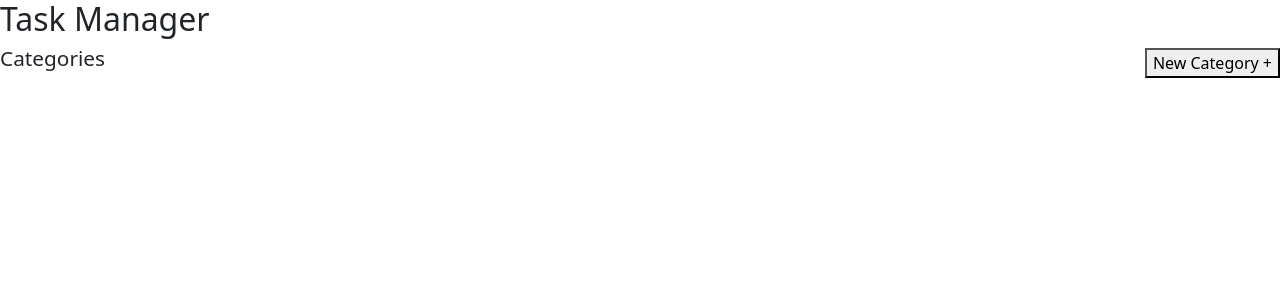
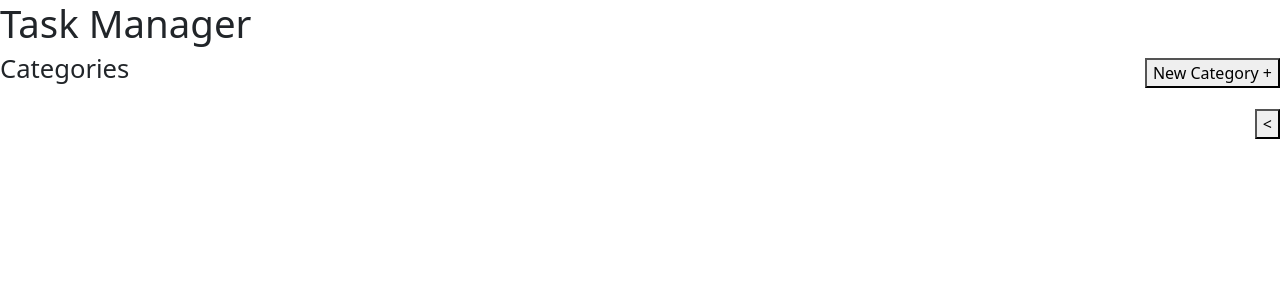
Before and after one commit to MouTurE/TaskManager, a React (Vite) app: page / in a window 1280 px wide. Shown: the top 300 px of the page. Built offline with nearby package versions, Linux system fonts and the light colour scheme; the HTML template or start-up script is replaced by a standard one.

Commit message:
UI adaptability fix

```diff
--- a/src/App.tsx
+++ b/src/App.tsx
@@ -256,6 +256,7 @@ function App() {
 
   const [categories, setCategories] = useState<string[]>([]);
   const [selectedCategory, selectCategory] = useState<string>("");
+  const [categoryVisible, setCategoryVisible] = useState<boolean>(true);
 
   //const [tasks, setTasks] = useState<string[]>([]);
 
@@ -271,7 +272,10 @@ function App() {
   };
 
   const CreateCategegoryButton = (
-    <div className="CreateButton">
+    <div
+      style={{ display: categoryVisible == true ? "block" : "none" }}
+      className="CreateButton"
+    >
       <button
         onClick={() => {
           textInput_toggleVisibility(!textInput_visible);
@@ -298,20 +302,41 @@ function App() {
 
   const Test = (
     <div className="ScreenHolder">
-      <div className="Categories">
-        <h1 style={{ fontSize: "2em" }}>Task Manager</h1>
+      <div
+        style={{ width: categoryVisible == true ? "100%" : "4%" }}
+        className="Categories"
+      >
+        <h1
+          style={{
+            display: categoryVisible == true ? "block" : "none",
+            fontSize: "3vw",
+          }}
+        >
+          Task Manager
+        </h1>
         <div
           style={{
             display: "flex",
+            flexWrap: "wrap",
             border: "0px solid red",
             alignItems: "center",
             justifyContent: "space-between",
           }}
         >
-          <h2 style={{ fontSize: "1.3em" }}>Categories</h2>
+          <h2
+            style={{
+              display: categoryVisible == true ? "block" : "none",
+              fontSize: "2vw",
+            }}
+          >
+            Categories
+          </h2>
           {CreateCategegoryButton}
         </div>
-        <ul className="categoryList">
+        <ul
+          style={{ display: categoryVisible == true ? "block" : "none" }}
+          className="categoryList"
+        >
           {categories.map((category, index) => (
             <CategoryItem
               selectCategory={() => {
@@ -324,6 +349,23 @@ function App() {
             </CategoryItem>
           ))}
         </ul>
+
+        <div
+          style={{
+            display: "flex",
+            border: "0px solid red",
+            justifyContent: "end",
+          }}
+        >
+          <button
+            onClick={() => {
+              setCategoryVisible(!categoryVisible);
+            }}
+            className="ToggleVisibility"
+          >
+            {categoryVisible == true ? "<" : ">"}
+          </button>
+        </div>
       </div>
 
       <div className="Tasks">
--- a/src/app.css
+++ b/src/app.css
@@ -9,6 +9,20 @@
     flex-direction: column;
     padding: 1%;
     padding-right: 5%;
+    border-radius: 10px;
+    transition: width 0.3s ease;
+}
+
+.Categories .ToggleVisibility {
+    float: right;
+    font-size: 1vw;
+
+    width: 100vw;
+    max-width: 5vw;
+    height: 150%;
+    background-color: transparent;
+    color: white;
+    border: 1px solid white;
     border-radius: 10px;
 }
 
@@ -66,6 +80,8 @@ h1, h2, p, ul{
     color: white;
     border-radius: 10px;
     transition: transform 0.2s;
+    width: 10vw;
+    font-size: 1.5vw;
 
 }
 
@@ -74,15 +90,7 @@ h1, h2, p, ul{
 
 }
 
-.CreateButton button {
-    border: 1px solid white;
-    display: block;
-    background-color: #1E1E1E;
-    color: white;
-    border-radius: 10px;
-    transition: transform 0.2s;
 
-}
 
 .CreateButton-Task button:hover {
     transform: scale(1.1,1.1);
```
